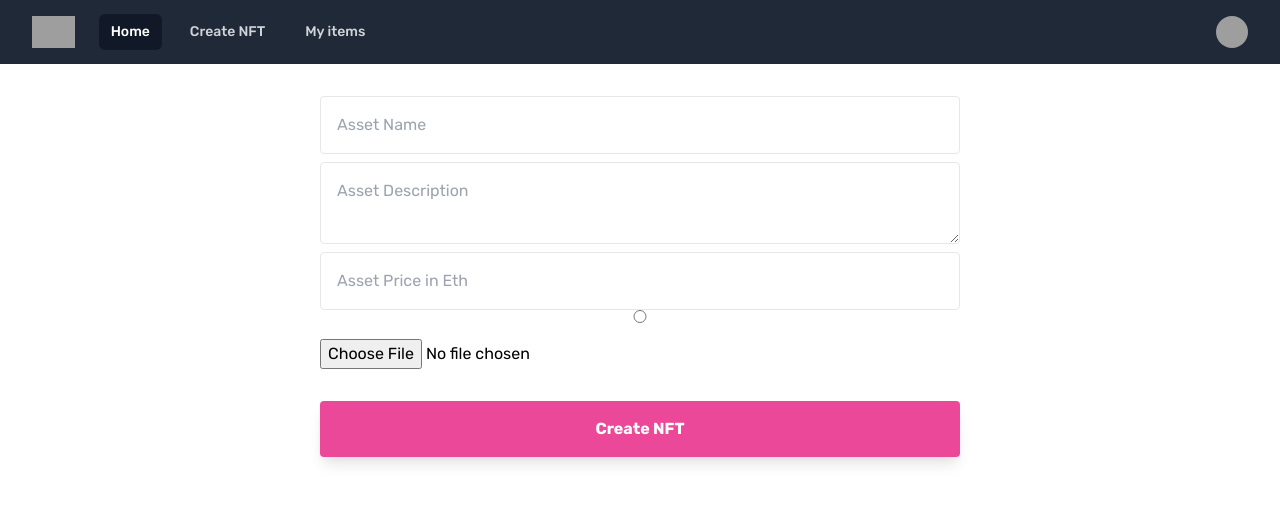
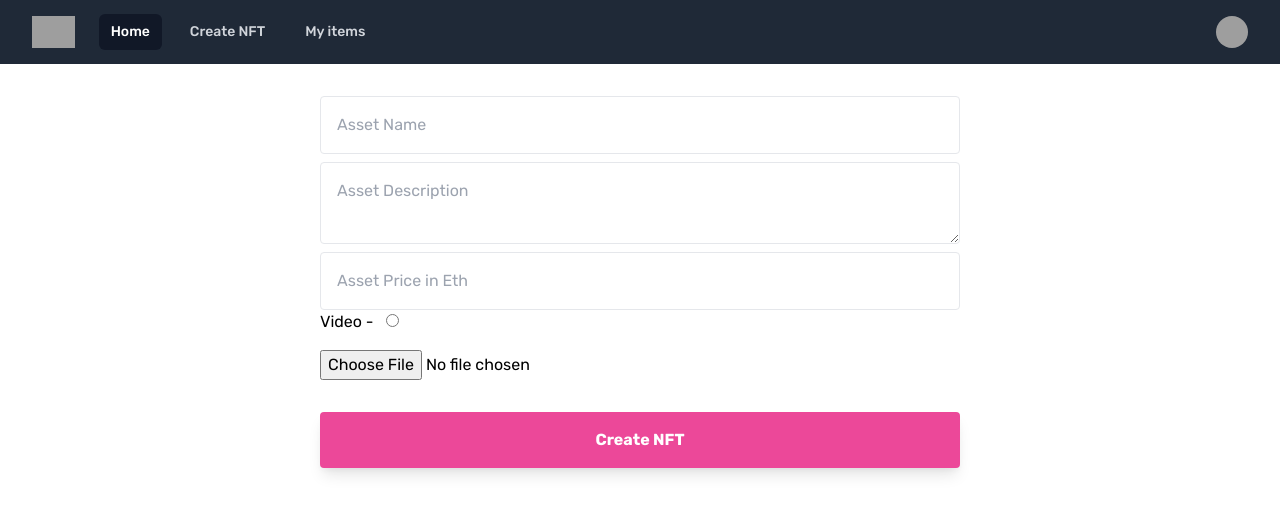
Before and after one commit to sahas-01/kryptiFi, a React (Create React App) app in the folder frontend/: page /nftmint in a window 1280 px wide. Shown: the top 514 px of the page. Built offline with nearby package versions, Linux system fonts and the light colour scheme; no server answers; grey boxes are pictures that could not be loaded; what ipfs-http-client would draw is missing.

Commit message:
fix: minor bugs

```diff
--- a/frontend/src/components/AdminItems.jsx
+++ b/frontend/src/components/AdminItems.jsx
@@ -41,6 +41,7 @@ export default function CreatorDashboard() {
 					seller: i.seller,
 					owner: i.owner,
 					image: meta.data.image,
+					type: meta.data.type,
 				};
 				return item;
 			})
--- a/frontend/src/components/creatorNFTMint.jsx
+++ b/frontend/src/components/creatorNFTMint.jsx
@@ -100,12 +100,16 @@ export default function NFTMarketplaceMint() {
 							updateFormInput({ ...formInput, price: e.target.value })
 						}
 					/>
+					<div>
+					<label className="mr-2">Video - </label>
 					<input
 						type="radio"
 						name="nfttype"
 						value="1"
 						onChange={(e) => setNfttype(e.target.value)}
 					/>
+					</div>
+
 					<input
 						type="file"
 						name="Asset"
```
